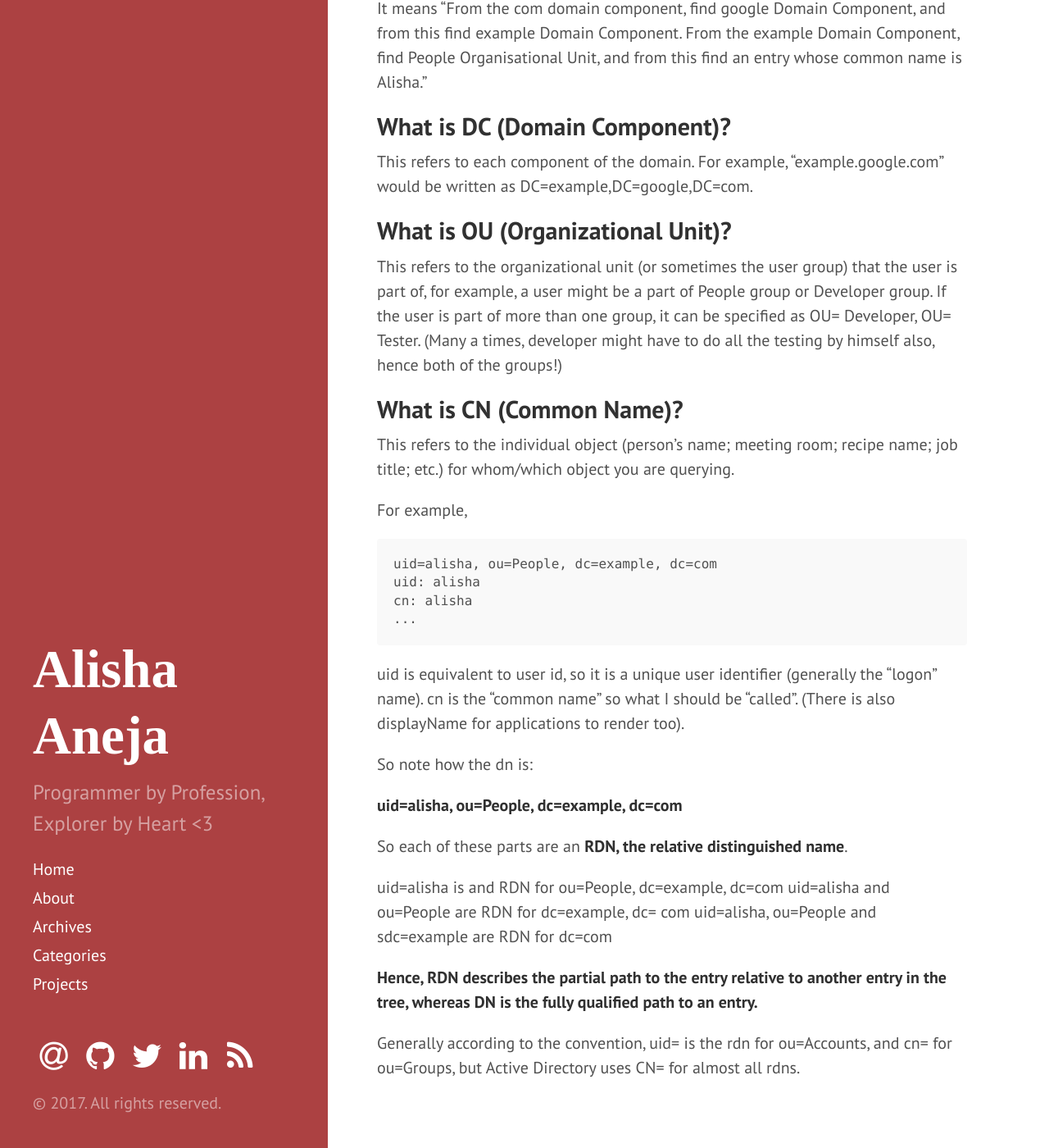
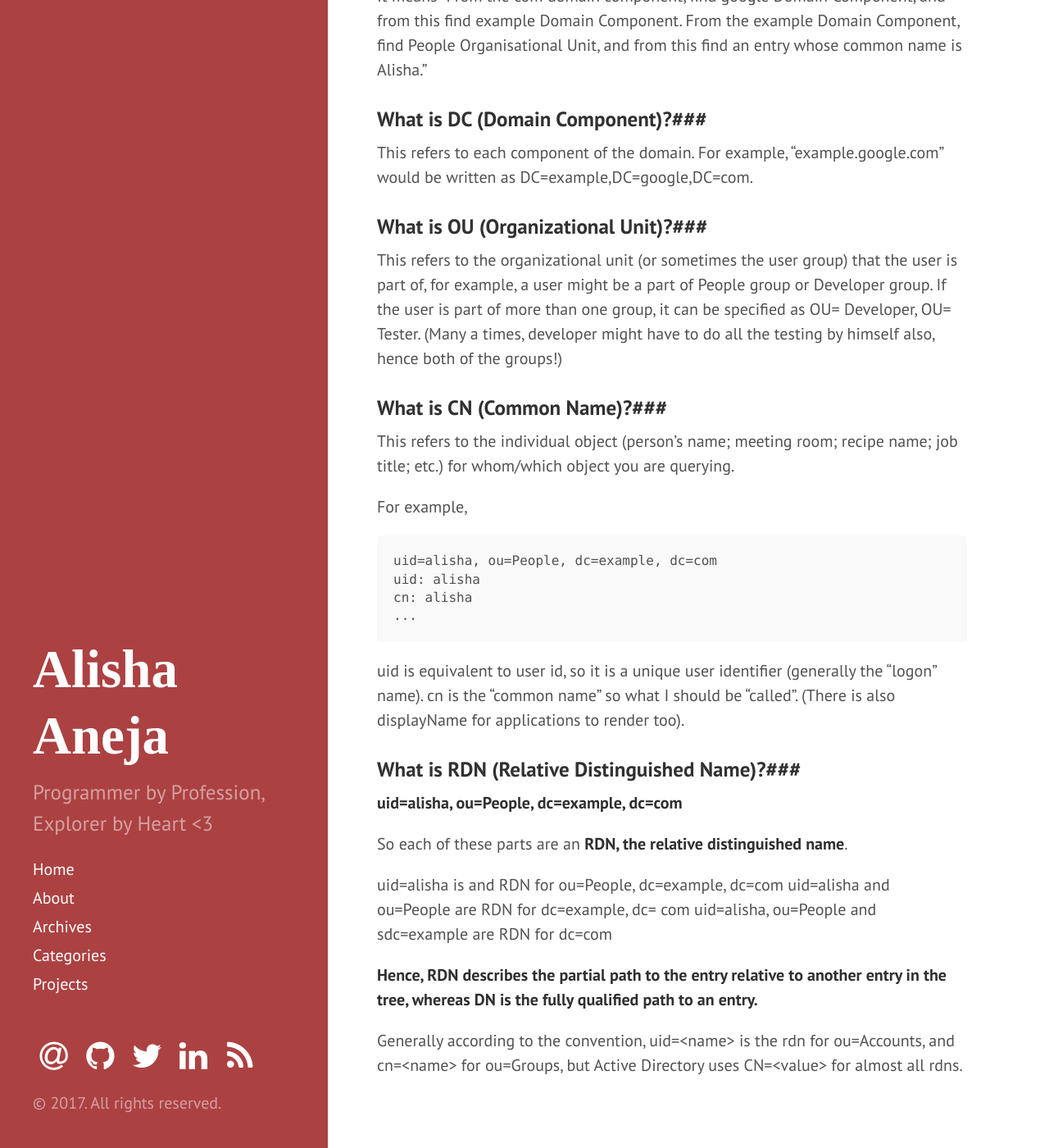
Before and after one commit to alisha17/alisha17.github.io, a Jekyll site: the page built from _posts/2017-11-25-ldapconcepts.md, in a window 1280 px wide and 1400 px high, scrolled down 1623 px. Shown: the whole window at 82% size. Built offline with Jekyll 4.4.1, drawn with Linux system fonts in a browser that asks for light colours; nearby versions of some CDN libraries; Markdown is read by kramdown in place of the engine named in the settings; comment, search, counter and statistics services are not loaded; some of the changed text lies outside the part shown.

Commit message:
ldap terms post

```diff
--- a/_posts/2017-11-25-ldapconcepts.md
+++ b/_posts/2017-11-25-ldapconcepts.md
@@ -13,14 +13,14 @@
 
 First thing is understanding these terms:
 
-** What is DN? **
+###What is DN?###
 
 For example, consider this string:
-##"CN=Alisha,OU=People,DC=example,DC=google,DC=com"##
+**"CN=Alisha,OU=People,DC=example,DC=google,DC=com"**
 
 This whole string is a DN (Distinguished Name). It is a series of comma-separated key/value pairs used to identify entries uniquely in the directory hierarchy. The DN is actually the entry's fully qualified name, i.e. it uniquely identifies an entry in the directory. DN should be read from right to left. The rightmost component is the root of the tree and the leftmost component is the leaf or the node you want to reach.
 
-** What is directory hierarchy? **
+###What is directory hierarchy?###
 
 The data in LDAP is stored in the form of a hierarchical structure (called DIT, i.e, Directory Information Tree). It is just a tree with nodes and leafs, no rocket science!
 
@@ -39,15 +39,15 @@
 
 It means “From the com domain component, find google Domain Component, and from this find example Domain Component. From the example Domain Component, find People Organisational Unit, and from this find an entry whose common name is Alisha.”
 
-## What is DC (Domain Component)? ##
+###What is DC (Domain Component)?###
 
 This refers to each component of the domain. For example, “example.google.com” would be written as DC=example,DC=google,DC=com.
 
-## What is OU (Organizational Unit)? ##
+###What is OU (Organizational Unit)?###
 
 This refers to the organizational unit (or sometimes the user group) that the user is part of, for example, a user might be a part of People group or Developer group. If the user is part of more than one group, it can be specified as OU= Developer, OU= Tester. (Many a times, developer might have to do all the testing by himself also, hence both of the groups!)
 
-## What is CN (Common Name)? ##
+###What is CN (Common Name)?###
 
 This refers to the individual object (person's name; meeting room; recipe name; job title; etc.) for whom/which object you are querying.
 
@@ -62,7 +62,7 @@
 
 uid is equivalent to user id, so it is a unique user identifier (generally the "logon" name). cn is the "common name" so what I should be "called". (There is also displayName for applications to render too).
 
-So note how the dn is:
+###What is RDN (Relative Distinguished Name)?###
 
 **uid=alisha, ou=People, dc=example, dc=com**
 
@@ -74,4 +74,4 @@
 
 **Hence, RDN describes the partial path to the entry relative to another entry in the tree, whereas DN is the fully qualified path to an entry.**
 
-Generally according to the convention, uid=<name> is the rdn for ou=Accounts, and cn=<name> for ou=Groups, but Active Directory uses CN=<value> for almost all rdns.
+Generally according to the convention, uid=&lt;name&gt; is the rdn for ou=Accounts, and cn=&lt;name&gt; for ou=Groups, but Active Directory uses CN=&lt;value&gt; for almost all rdns.
```
Also changed, not shown: 7 other files.
